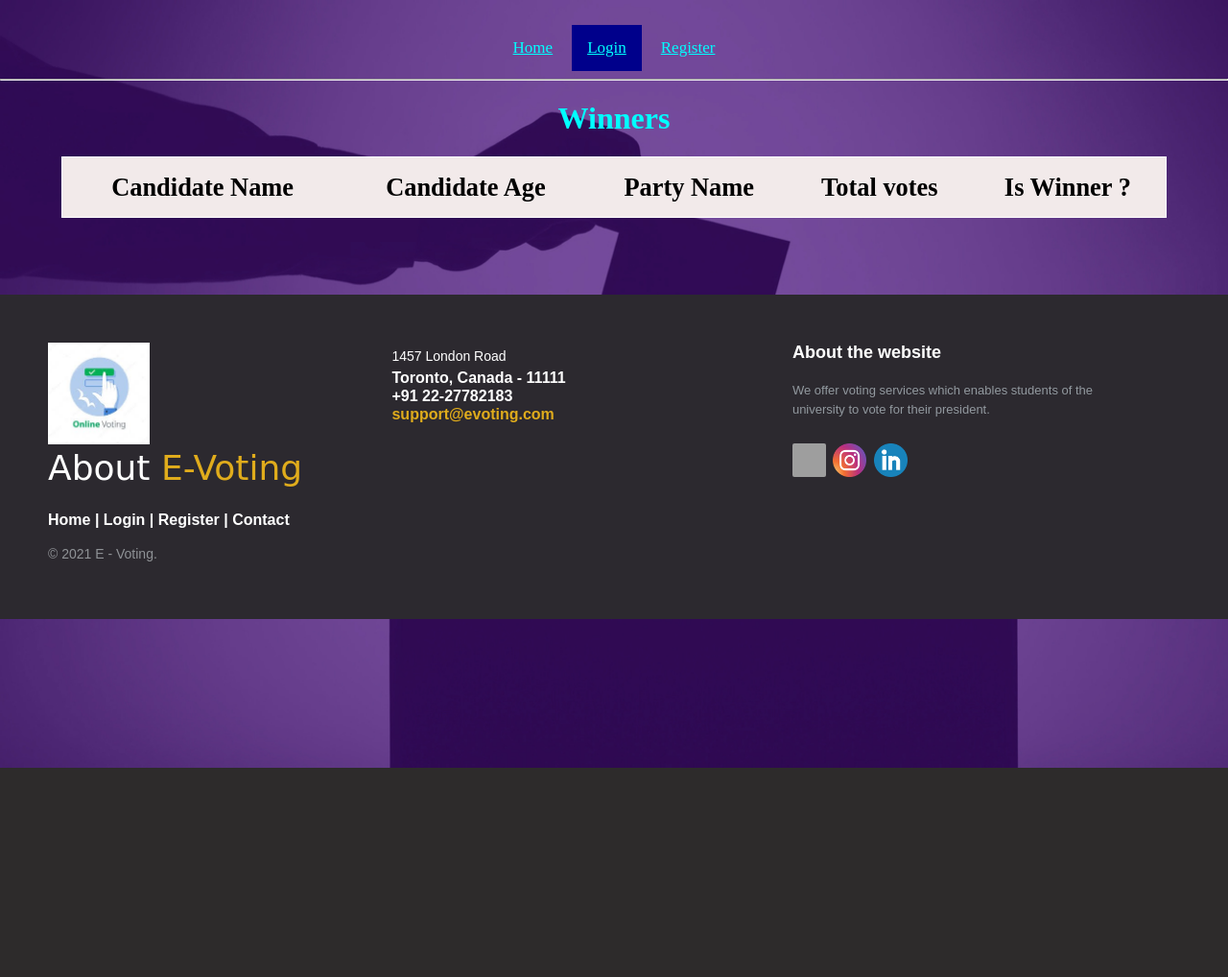
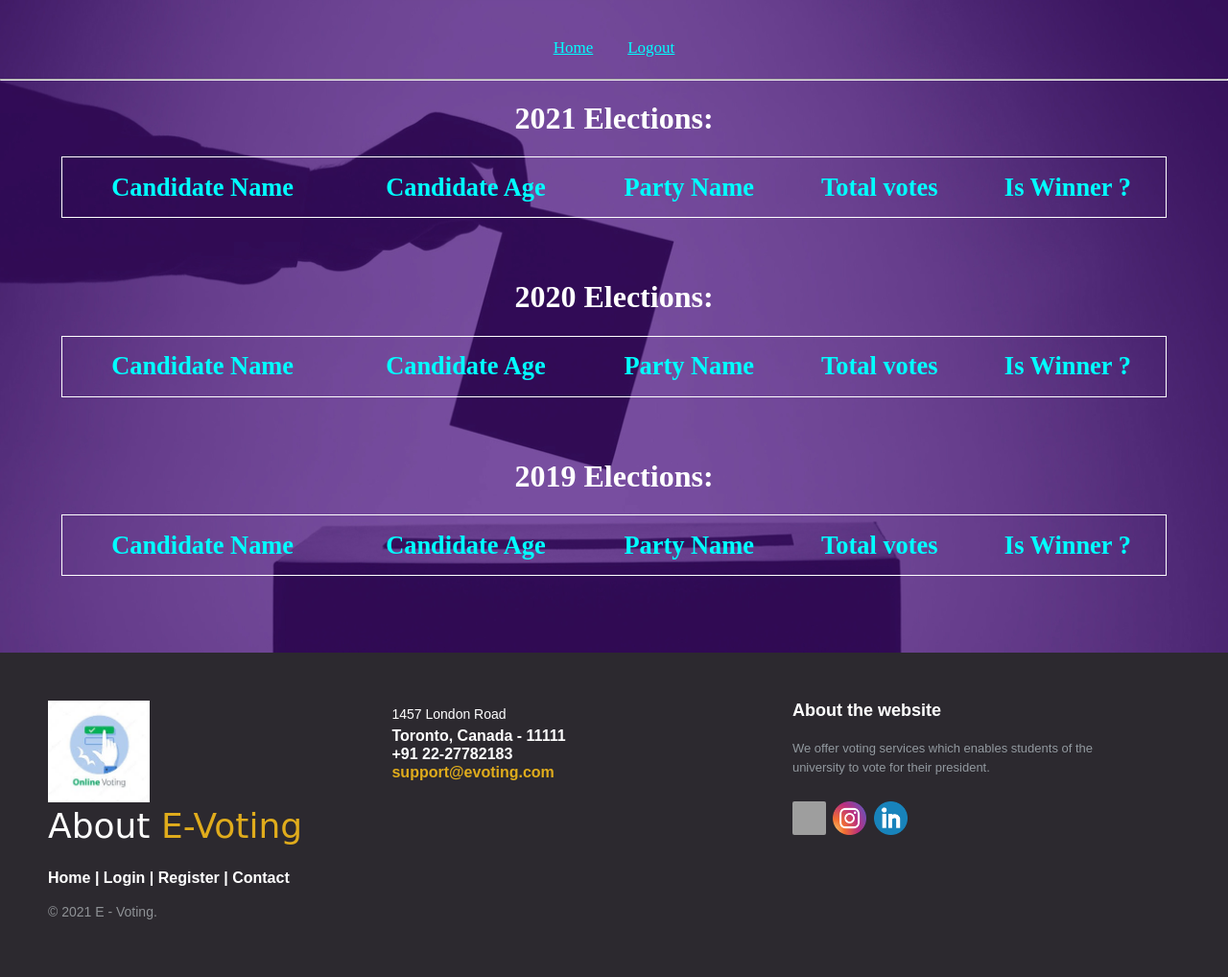
Before and after one commit to DhimantGodhani/E_Voting_Website, a Flask app: page /past_results in a window 1280 px wide. Shown: the whole page at 96% size. Before the commit the page ends 800 px from the top, so only its background shows below. Run offline with Flask 2, Linux system fonts and the light colour scheme; the visitor is signed in with stand-in values (Sample User, id 1); data that the repository does not hold is empty; grey boxes are pictures that could not be loaded.

Commit message:
Done changes in past results

```diff
--- a/application/routes.py
+++ b/application/routes.py
@@ -71,12 +71,32 @@ def login():
 
 @app.route("/past_results")
 def past_results():
-    partyD = db["election_year_2020"]
-    partyD_cursor = partyD.find()
-    partyD_cursor_list = list(partyD_cursor)
-    partyD_json1 = dumps(partyD_cursor_list)
-    partyD_json = json.loads(partyD_json1)
-    return render_template("past_results.html", login=True, partyD_json=partyD_json)
+    # election 2019
+    e_2019 = db["election_year_2019"]
+    e_2019_cursor = e_2019.find()
+    e_2019_cursor_list = list(e_2019_cursor)
+    e_2019_json = dumps(e_2019_cursor_list)
+    e_2019_data = json.loads(e_2019_json)
+
+    # election 2020
+    e_2020 = db["election_year_2020"]
+    e_2020_cursor = e_2020.find()
+    e_2020_cursor_list = list(e_2020_cursor)
+    e_2020_json = dumps(e_2020_cursor_list)
+    e_2020_data = json.loads(e_2020_json)
+
+    # election 2021
+    e_2021 = db["election_year_2021"]
+    e_2021_cursor = e_2021.find()
+    e_2021_cursor_list = list(e_2021_cursor)
+    e_2021_json = dumps(e_2021_cursor_list)
+    e_2021_data = json.loads(e_2021_json)
+
+    if "email" in session:
+        return render_template("past_results.html", login=True, e_2019_data=e_2019_data, e_2020_data=e_2020_data,
+                               e_2021_data=e_2021_data, isLoggedIn=True)
+    return render_template("past_results.html", login=True, e_2019_data=e_2019_data, e_2020_data=e_2020_data,
+                           e_2021_data=e_2021_data)
 
 
 @app.route("/voteNow")
--- a/application/static/css/past_results.css
+++ b/application/static/css/past_results.css
@@ -1,12 +1,13 @@
-.past_resultsTable{
+table{
     margin-left: auto;
     margin-right: auto;
     text-align: center;
     border: 1px solid white;
     width: 90%;
     border-collapse: collapse;
-    background-color: #f2eaea;
     font-size: 110%;
+    color: cyan;
+    margin-bottom: 5%;
 }
 
 th{
@@ -16,5 +17,5 @@ th{
 
 h1{
     text-align: center;
-    color: cyan;
+    color: white;
 }
--- a/application/templates/past_results.html
+++ b/application/templates/past_results.html
@@ -7,8 +7,8 @@
 
 {% block content %}
 <main class="home">
-    <h1>Winners</h1>
-    <table class="past_resultsTable">
+    <h1>2021 Elections: </h1>
+    <table>
         <tr>
             <th>
                 Candidate Name
@@ -27,15 +27,79 @@
             </th>
         </tr>
 
-        {% for data in partyD_json %}
+        {% for data in e_2021_data %}
+            <tr>
+                <td>{{data['name']}}</td>
+                <td>{{data['age']}}</td>
+                <td>{{data['party']}}</td>
+                <td>{{data['vote']}}</td>
+                <td>{{data['is_winner']}}</td>
+            </tr>
+        {% endfor %}
+
+    </table>
+
+    <h1>2020 Elections: </h1>
+    <table>
         <tr>
-            <td>{{data['name']}}</td>
-            <td>{{data['age']}}</td>
-            <td>{{data['party']}}</td>
-            <td>{{data['vote']}}</td>
-            <td>{{data['is_winner']}}</td>
+            <th>
+                Candidate Name
+            </th>
+            <th>
+                Candidate Age
+            </th>
+            <th>
+                Party Name
+            </th>
+            <th>
+                Total votes
+            </th>
+            <th>
+                Is Winner ?
+            </th>
         </tr>
+
+         {% for data in e_2020_data %}
+            <tr>
+                <td>{{data['name']}}</td>
+                <td>{{data['age']}}</td>
+                <td>{{data['party']}}</td>
+                <td>{{data['vote']}}</td>
+                <td>{{data['is_winner']}}</td>
+            </tr>
         {% endfor %}
     </table>
+
+    <h1>2019 Elections: </h1>
+    <table>
+        <tr>
+            <th>
+                Candidate Name
+            </th>
+            <th>
+                Candidate Age
+            </th>
+            <th>
+                Party Name
+            </th>
+            <th>
+                Total votes
+            </th>
+            <th>
+                Is Winner ?
+            </th>
+        </tr>
+
+         {% for data in e_2020_data %}
+            <tr>
+                <td>{{data['name']}}</td>
+                <td>{{data['age']}}</td>
+                <td>{{data['party']}}</td>
+                <td>{{data['vote']}}</td>
+                <td>{{data['is_winner']}}</td>
+            </tr>
+        {% endfor %}
+    </table>
+
 </main>
 {% endblock %}
```
